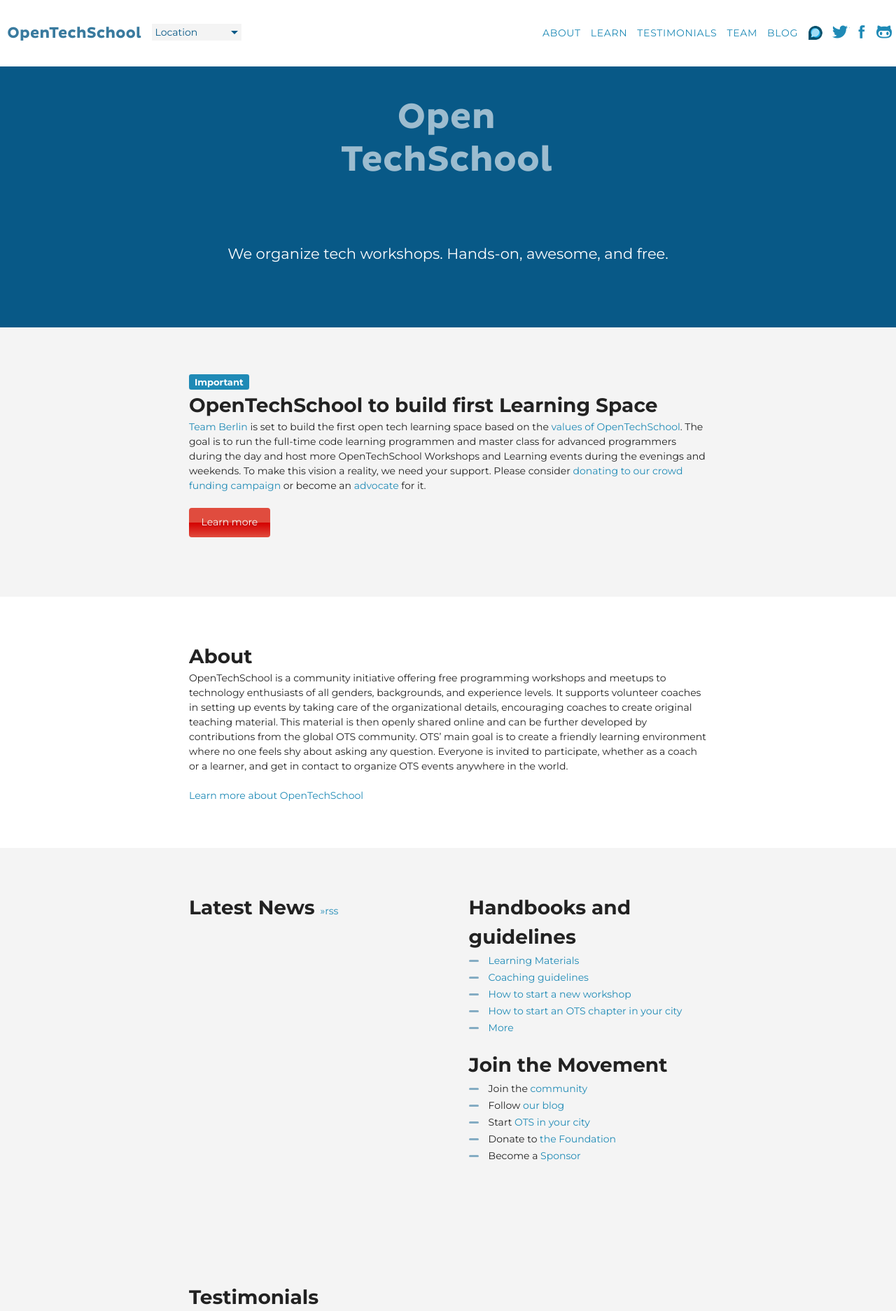
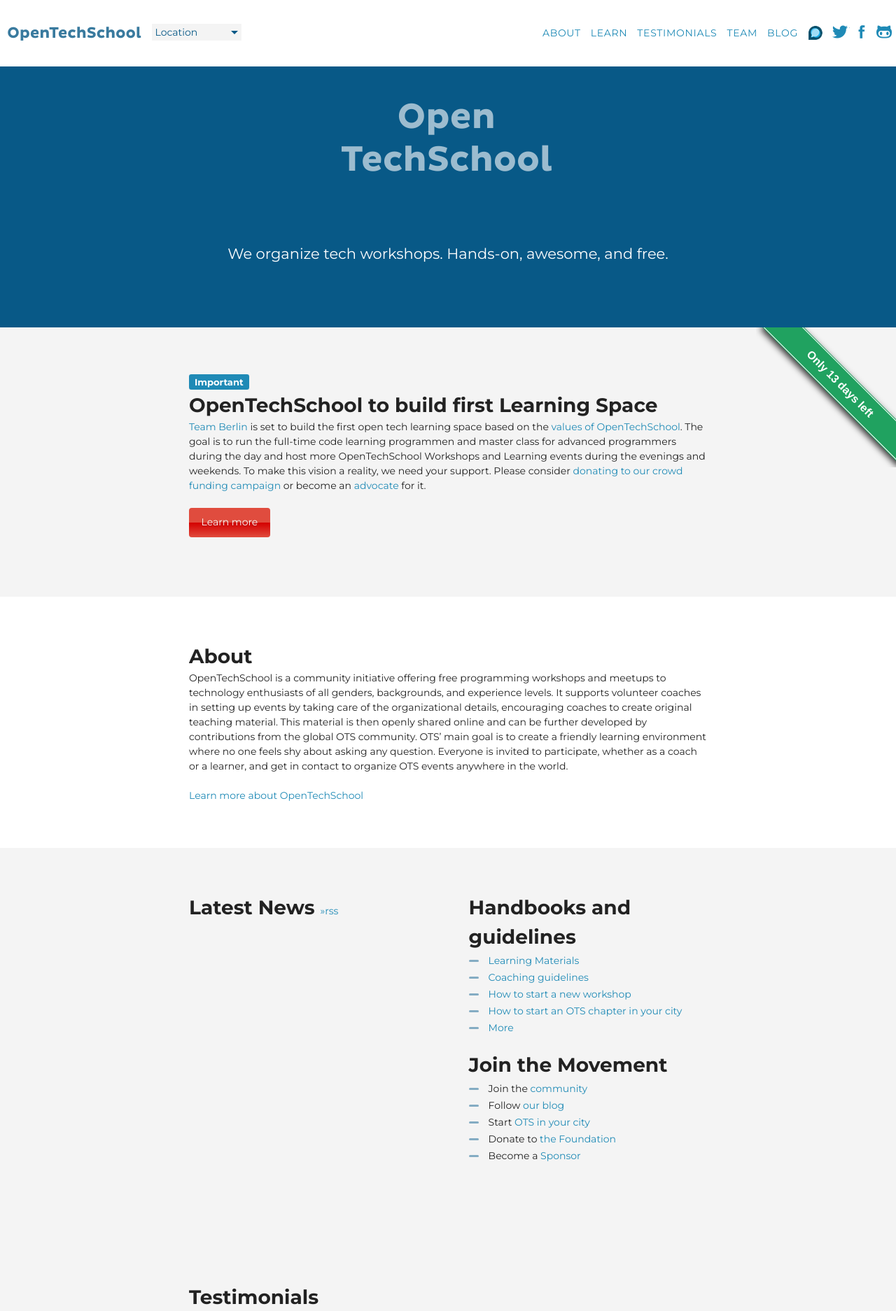
Before and after one commit to OpenTechSchool/www.opentechschool.org, a Jekyll site: the page built from index.html, in a window 1280 px wide. Shown: the top 1874 px of the page at 70% size. Built offline with Jekyll 4.4.1, drawn with Linux system fonts in a browser that asks for light colours; nearby versions of some CDN libraries.

Commit message:
add ribbon with days left

```diff
--- a/index.html
+++ b/index.html
@@ -4,8 +4,12 @@
 rss_feed: full
 ---
 
-<div class="bg_full">
+<div class="bg_full" style="position:relative">
+  <div id="pledgeRibbon" style="display: none">
+      <a href="http://www.indiegogo.com/projects/an-apprenticeship-for-hackers-a-hackership/x/3944401">Only <span id="daysLeft"></span> left</a>
+    </div>
   <div class="container container_narrow">
+
     <h3><span class="label label-info">Important</span></h3>
     <h2>OpenTechSchool to build first Learning Space</h2>
     <p><a href="/berlin/">Team Berlin</a> is set to build the first open tech learning space based on the <a href="/about.html">values of OpenTechSchool</a>. The goal is to run the full-time code learning programmen and master class for advanced programmers during the day and host more OpenTechSchool Workshops and Learning events during the evenings and weekends. To make this vision a reality, we need your support. Please consider <a href="http://www.indiegogo.com/projects/an-apprenticeship-for-hackers-a-hackership">donating to our crowd funding campaign</a> or become an <a href="http://blog.opentechschool.org/2014/01/announcing-opentechschool-hackership-advocates-programme.html">advocate</a> for it.
@@ -91,3 +95,19 @@
 
   </div>
 </div>
+
+<script type="text/javascript" charset="utf-8">
+  $(function() {
+    var daysLeft = 34 - (new Date()).getUTCDate();
+    if (daysLeft <+ 0){
+      $("#pledgeRibbon").hide()
+    } else if (daysLeft === 1 ){
+      $("#daysLeft").html("1 day");
+      $("#pledgeRibbon").show();
+    } else {
+      $("#daysLeft").html(daysLeft + " days");
+      $("#pledgeRibbon").show();
+    }
+  })
+
+</script>
--- a/sass/imports/_main.scss
+++ b/sass/imports/_main.scss
@@ -147,6 +147,61 @@
 .tiny_button {
   font-size: .5em;
   font-weight: normal;
+}
+
+
+#pledgeRibbon a {
+    background: #20A260;
+    color: #fff;
+    text-decoration: none;
+    font-family: arial, sans-serif;
+    text-align: center;
+    font-weight: bold;
+    padding: 5px 40px;
+    font-size: 1rem;
+    line-height: 2rem;
+    position: relative;
+    transition: 0.5s;
+}
+#pledgeRibbon a:hover {
+    background: #060;
+    color: #fff;
+}
+#pledgeRibbon a::before,
+#pledgeRibbon a::after {
+    content: "";
+    width: 100%;
+    display: block;
+    position: absolute;
+    top: 1px;
+    left: 0;
+    height: 1px;
+    background: #fff;
+}
+#pledgeRibbon a::after {
+    bottom: 1px;
+    top: auto;
+}
+@media screen and (min-width:800px) {
+    #pledgeRibbon {
+        position: absolute;
+        display: block;
+        top: 0;
+        right: 0;
+        width: 200px;
+        overflow: hidden;
+        height: 200px;
+        z-index: 9;
+    }
+    #pledgeRibbon a {
+        width: 200px;
+        position: absolute;
+        top: 60px;
+        right: -60px;
+        transform: rotate(45deg);
+        -webkit-transform: rotate(45deg);
+        box-shadow: 4px 4px 10px rgba(0,0,0,0.8);
+    }
 }
 
 pre,
--- a/stylesheets/screen.css
+++ b/stylesheets/screen.css
@@ -97,6 +97,16 @@
 
 .tiny_button { font-size: .5em; font-weight: normal; }
 
+#pledgeRibbon a { background: #20A260; color: #fff; text-decoration: none; font-family: arial, sans-serif; text-align: center; font-weight: bold; padding: 5px 40px; font-size: 1rem; line-height: 2rem; position: relative; transition: 0.5s; }
+
+#pledgeRibbon a:hover { background: #060; color: #fff; }
+
+#pledgeRibbon a::before, #pledgeRibbon a::after { content: ""; width: 100%; display: block; position: absolute; top: 1px; left: 0; height: 1px; background: #fff; }
+
+#pledgeRibbon a::after { bottom: 1px; top: auto; }
+
+@media screen and (min-width: 800px) { #pledgeRibbon { position: absolute; display: block; top: 0; right: 0; width: 200px; overflow: hidden; height: 200px; z-index: 9; }
+  #pledgeRibbon a { width: 200px; position: absolute; top: 60px; right: -60px; transform: rotate(45deg); -webkit-transform: rotate(45deg); box-shadow: 4px 4px 10px rgba(0, 0, 0, 0.8); } }
 pre, code { font-family: consolas, courier, monospace; font-size: 1em; white-space: pre; border-radius: .25em; }
 
 code { background-color: #F4FBFD; padding: 0 .25em; }
```
